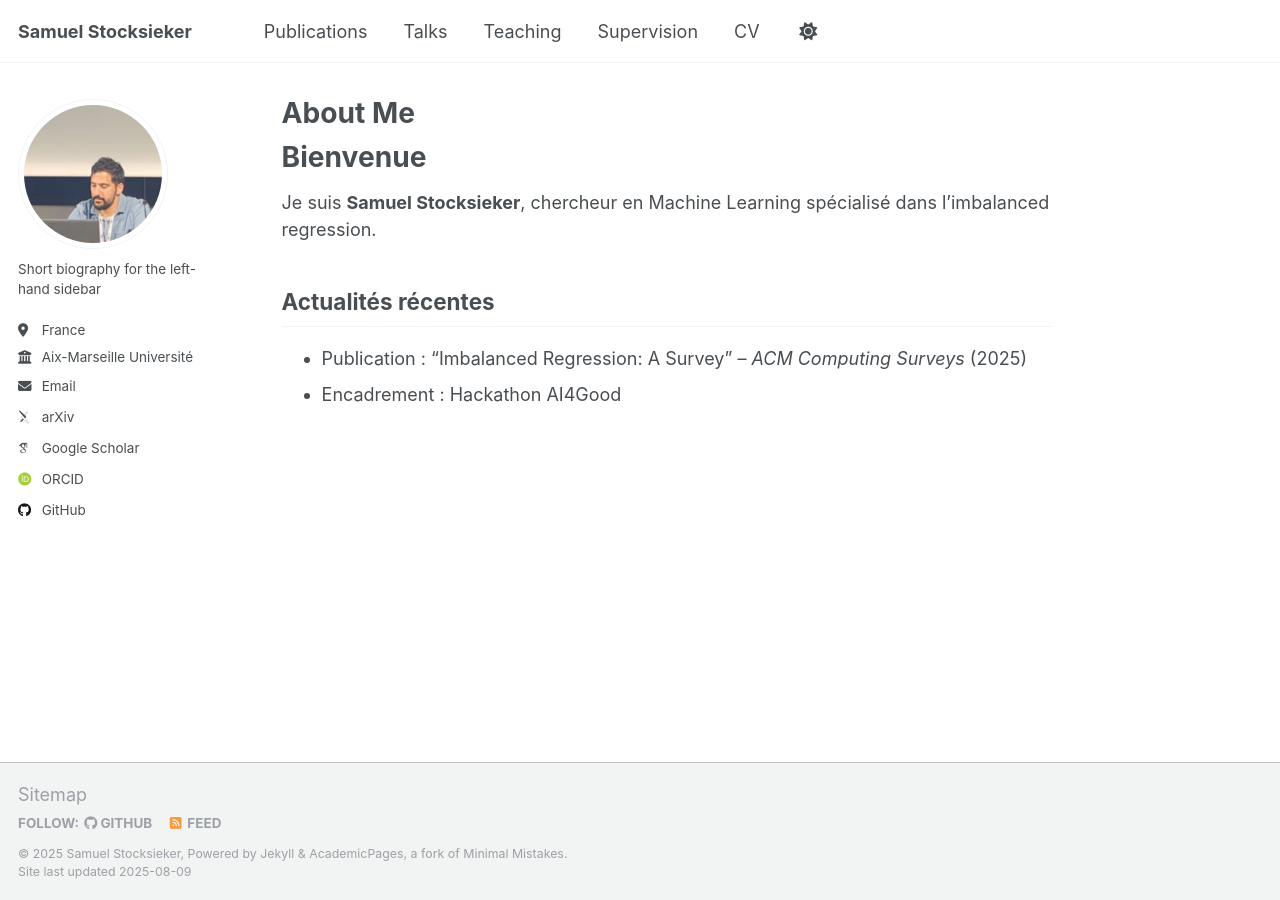
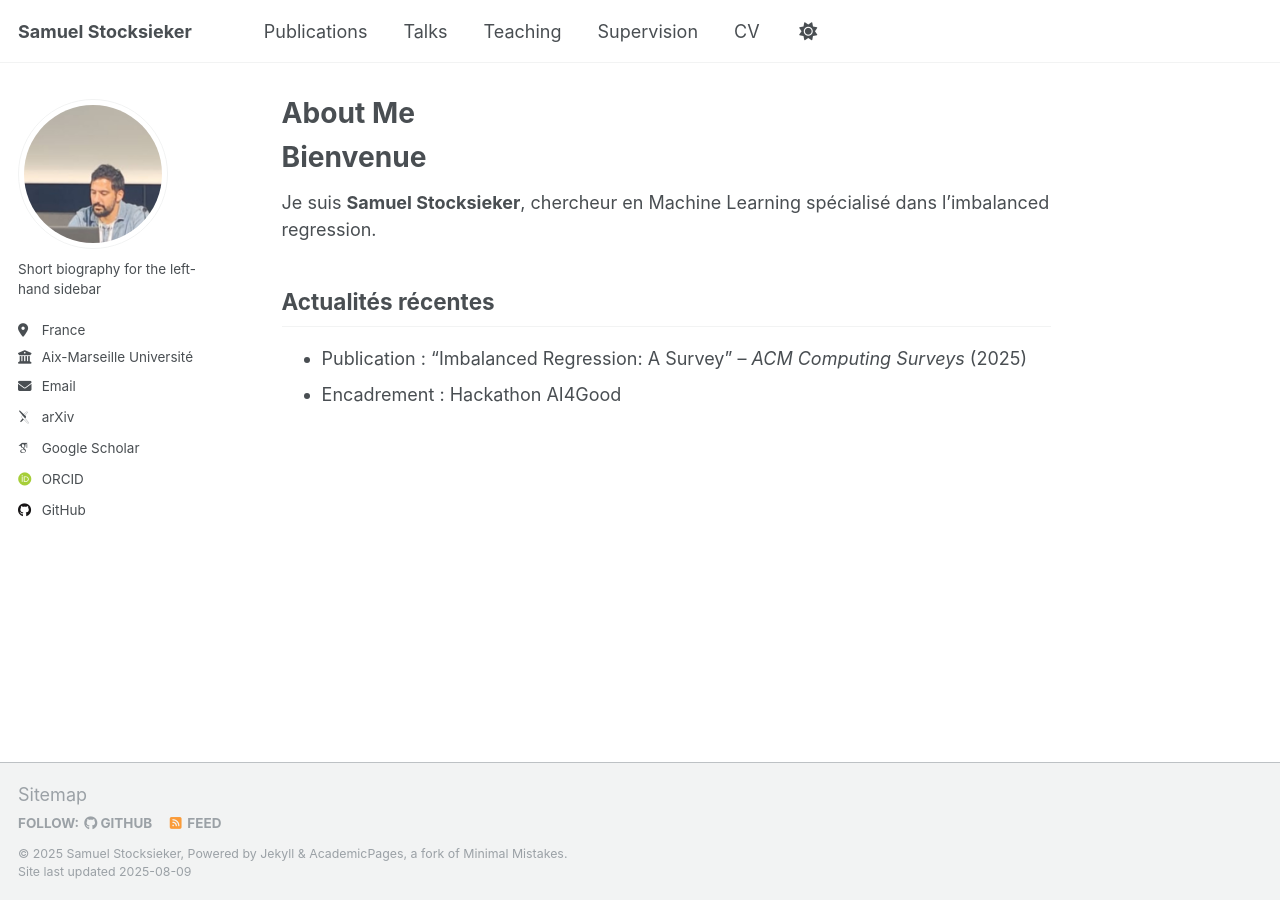
Before and after one commit to sstocksieker/sstocksieker.github.io, a Jekyll site: the page built from _pages/about.md, in a window 1280 px wide. Built offline with Jekyll 4.4.1, drawn with Linux system fonts in a browser that asks for light colours; some web fonts are replaced; a script that is not in the unit is left out.

Commit message:
Update _sidebar.scss

```diff
--- a/_sass/layout/_sidebar.scss
+++ b/_sass/layout/_sidebar.scss
@@ -93,14 +93,16 @@
   }
 
 img {
-    width: 150px;       /* largeur fixe */
-    height: 150px;      /* hauteur fixe */
-    object-fit: cover;  /* recadre pour éviter la déformation */
+  width: 150px;           /* largeur fixe */
+  height: 150px;          /* hauteur fixe */
+  object-fit: cover;      /* garde le ratio mais recadre */
+  object-position: 60% 40%; /* X% horizontal, Y% vertical */
   border-radius: 50%;
 
   @include breakpoint($large) {
-      width: 150px;     /* garder la taille fixe même en grand écran */
+    width: 150px;
     height: 150px;
+    object-position: 60% 40%; /* conserve le décalage en grand écran */
     padding: 5px;
     border: 1px solid var(--global-border-color);
   }
```
Lines whose indentation alone changed are shown as unchanged.
